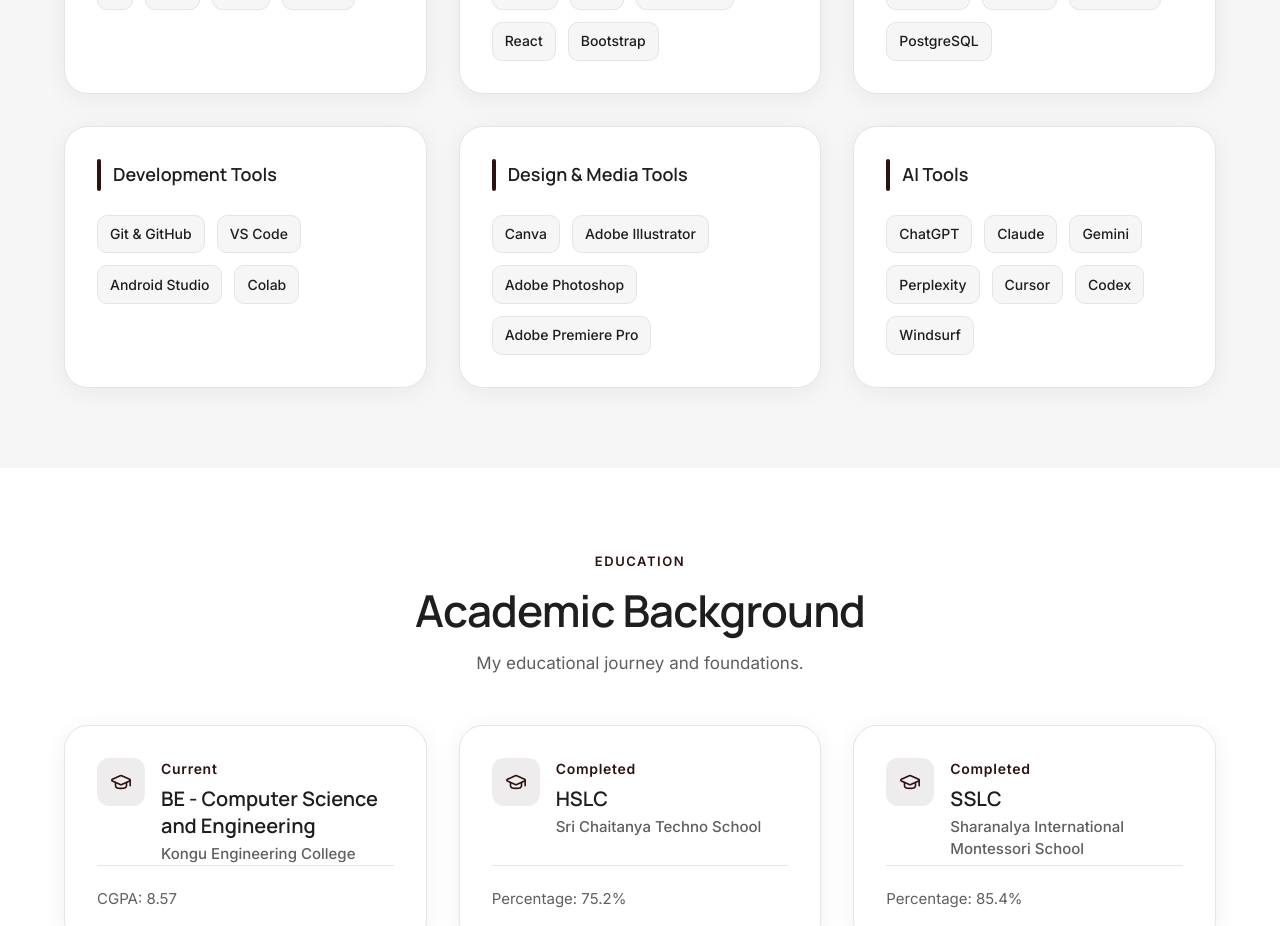
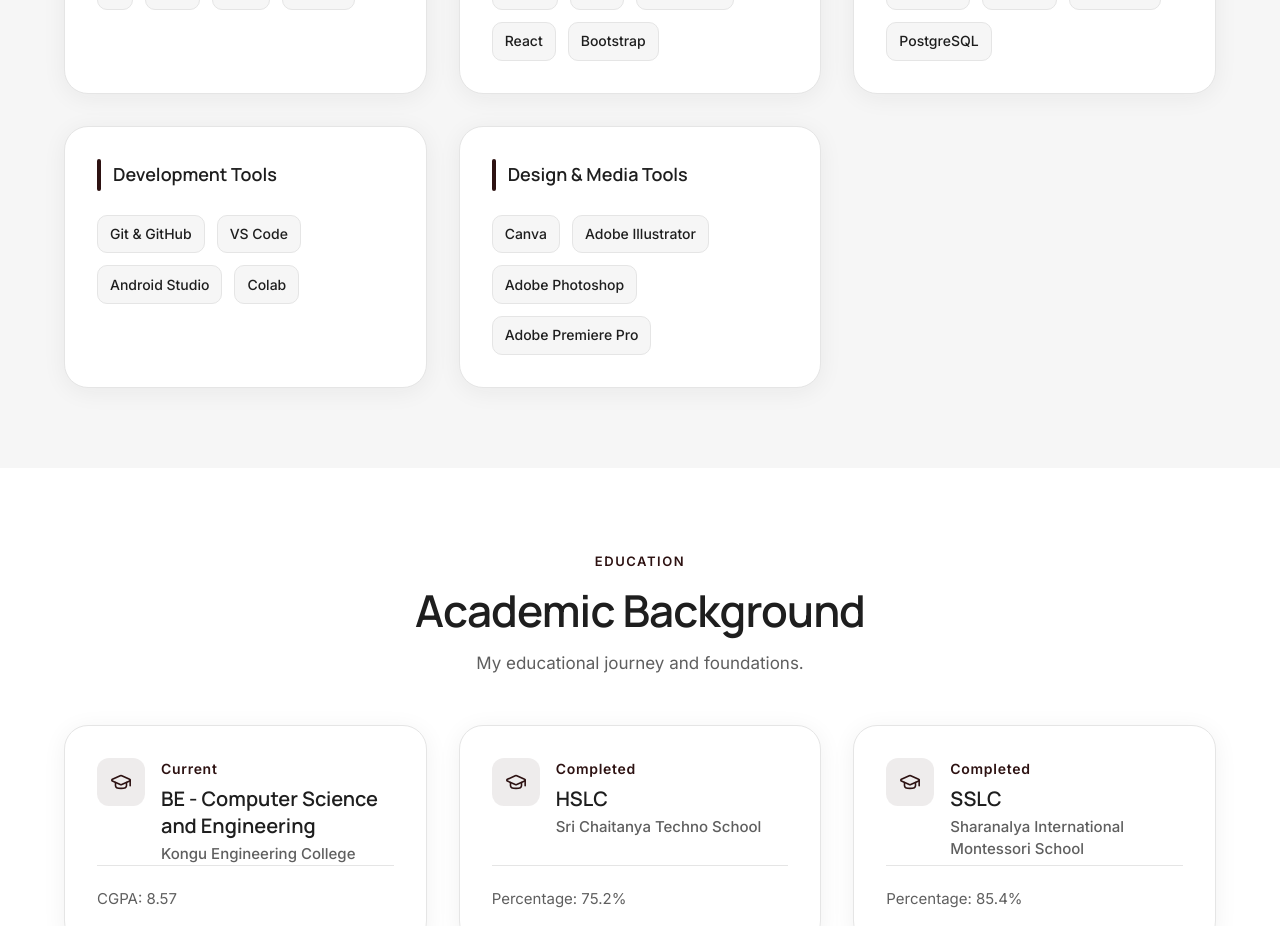
Before and after one commit to sakthivel5126/Portfolio, a React (Vite) app: page / in a window 1280 px wide. Shown: the part 1740-2666 px from the top of the page. Built offline with nearby package versions, Linux system fonts and the light colour scheme.

Commit message:
Update skills data

```diff
--- a/src/data/skills.js
+++ b/src/data/skills.js
@@ -50,17 +50,5 @@
       { name: 'Adobe Premiere Pro' },
     ],
   },
-  {
-    id: 'ai-tools',
-    title: 'AI Tools',
-    skills: [
-      { name: 'ChatGPT' },
-      { name: 'Claude' },
-      { name: 'Gemini' },
-      { name: 'Perplexity' },
-      { name: 'Cursor' },
-      {name: 'Codex'},
-      {name : 'Windsurf'},
-    ],
-  },
+
 ];
```
